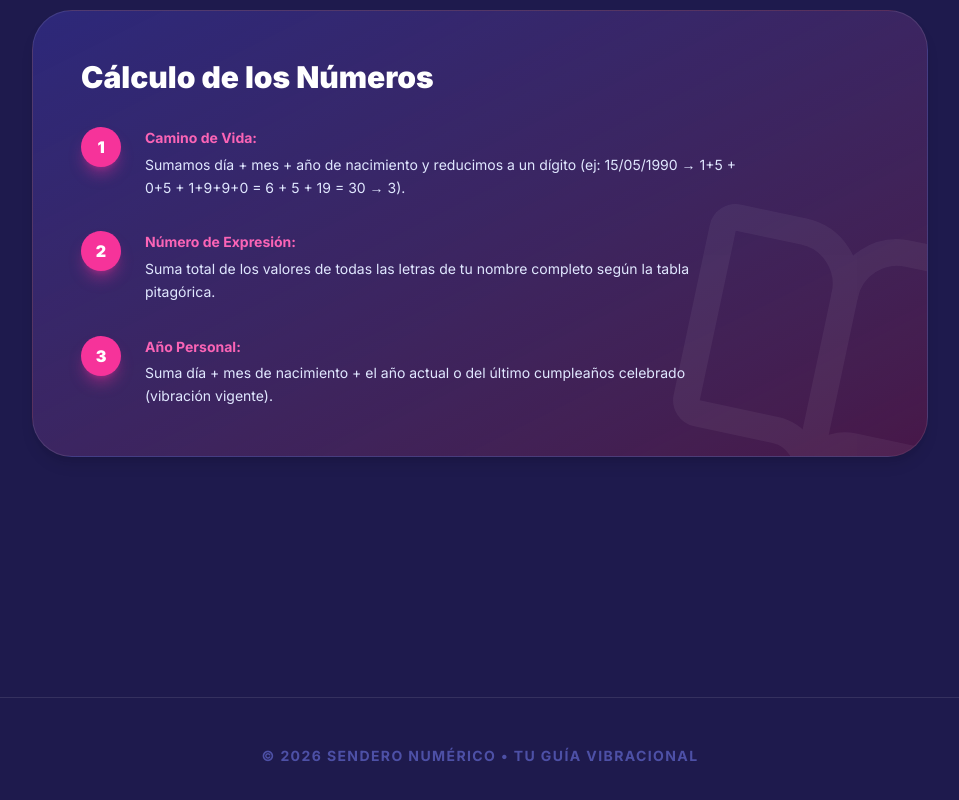
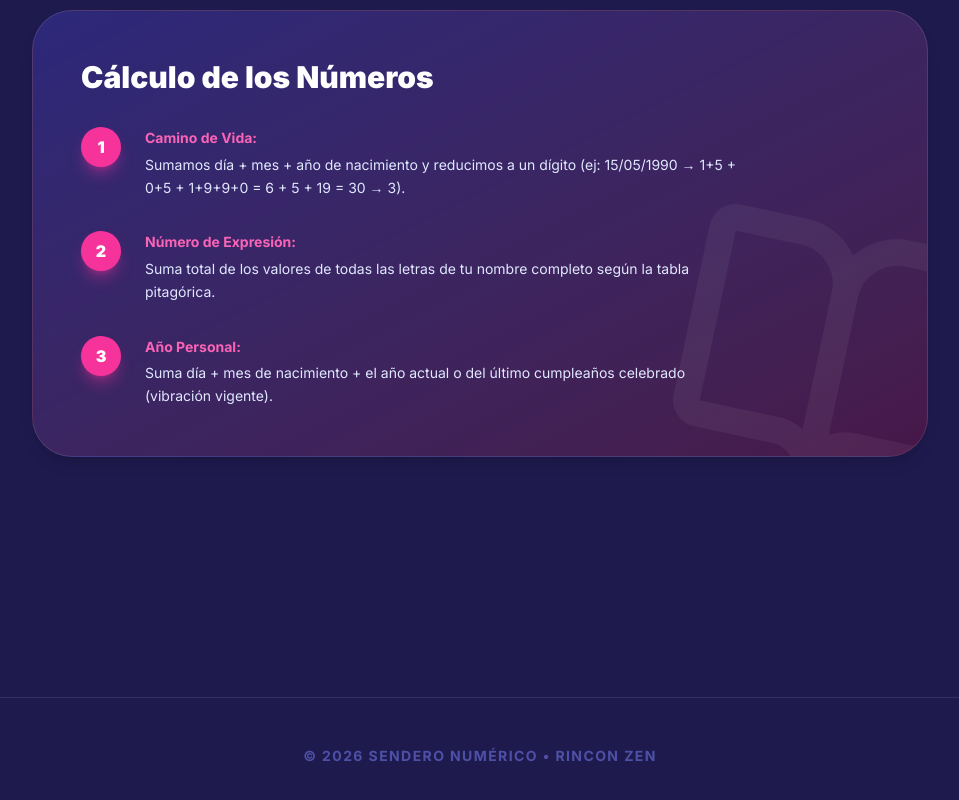
Before and after one commit to rinconzenapps/numerologia, a React (Vite) app: page / in a window 1280 px wide. Shown: the part 1524-2324 px from the top of the page, without its empty margins (160-1119 px from the left). Built offline with nearby package versions, Linux system fonts and the light colour scheme.

Commit message:
Update App.tsx

```diff
--- a/src/App.tsx
+++ b/src/App.tsx
@@ -226,7 +226,7 @@ export default function App() {
       {/* Footer */}
       <footer className={`py-12 border-t no-print transition-colors duration-300 ${theme === 'dark' ? 'border-white/10' : 'border-slate-200'}`}>
          <div className="max-w-7xl mx-auto px-4 text-center">
-            <p className={`text-sm uppercase tracking-widest font-bold ${theme === 'dark' ? 'text-indigo-400 opacity-50' : 'text-slate-400'}`}>© {new Date().getFullYear()} SENDERO NUMÉRICO • TU GUÍA VIBRACIONAL</p>
+            <p className={`text-sm uppercase tracking-widest font-bold ${theme === 'dark' ? 'text-indigo-400 opacity-50' : 'text-slate-400'}`}>© {new Date().getFullYear()} SENDERO NUMÉRICO • RINCON ZEN</p>
          </div>
       </footer>
     </div>
```
